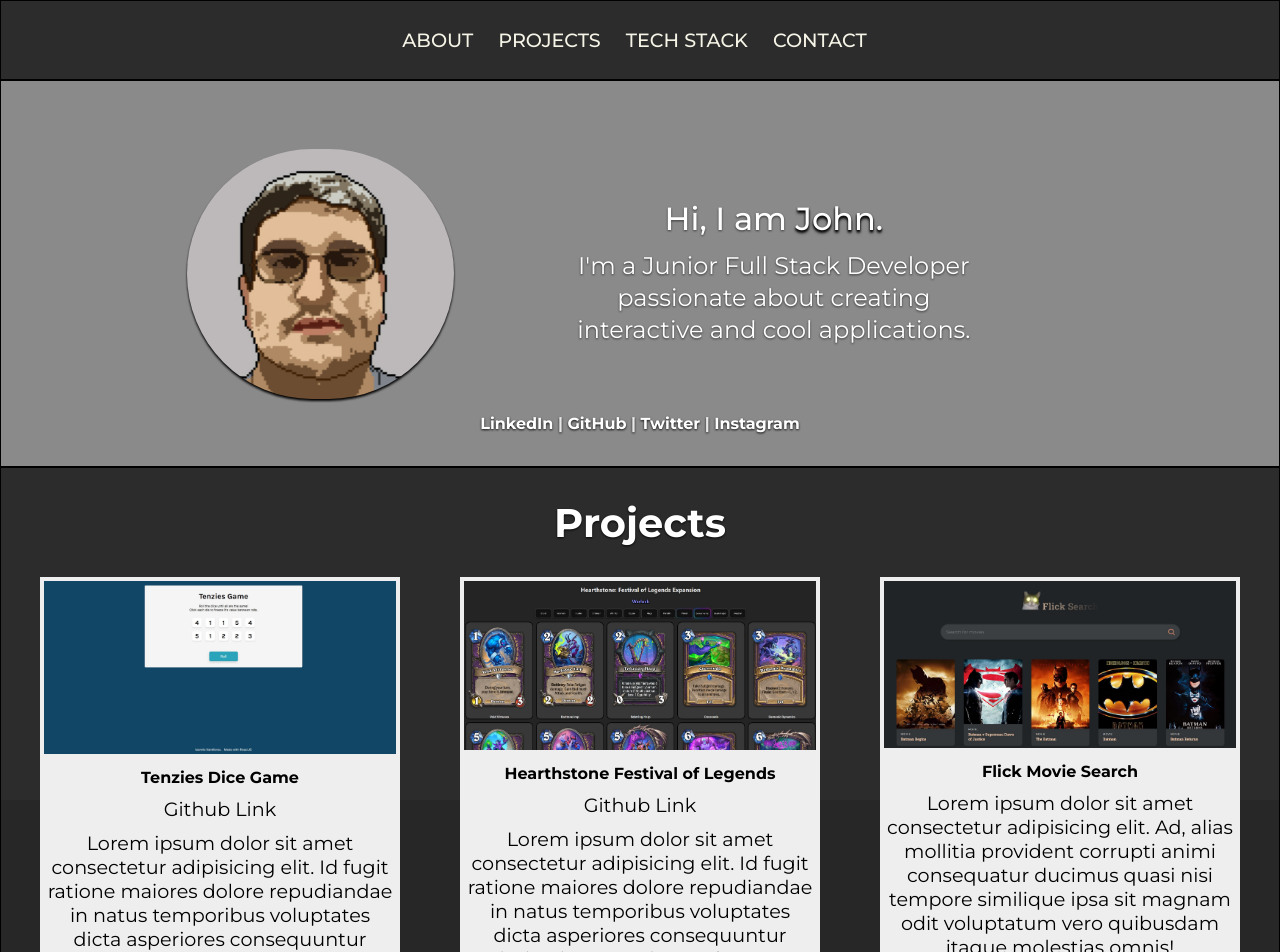
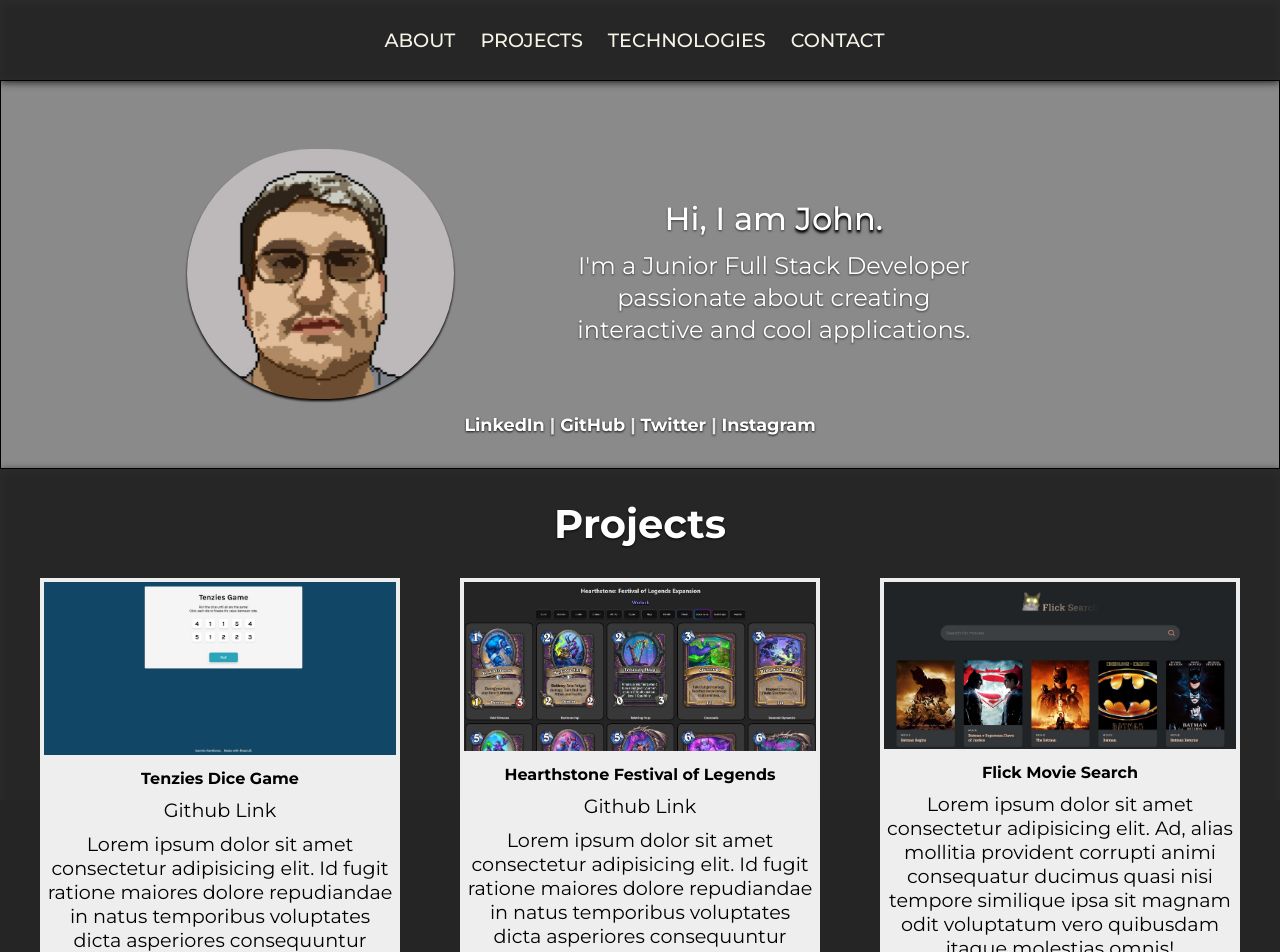
Before and after one commit to ondairos/portfolio, a React (Vite) app: page / in a window 1280 px wide. Shown: the top 952 px of the page. Built offline with nearby package versions, Linux system fonts and the light colour scheme.

Commit message:
removed borders

```diff
--- a/src/App.css
+++ b/src/App.css
@@ -30,9 +30,9 @@
   height: 80px;
   background-color: rgba(40, 40, 40, 0.95);
   display: flex;
-  border: 1px black solid;
   position: relative;
   /* z-index: 1; */
+  filter: drop-shadow(0px 2px 4px rgba(0, 0, 0, 0.9));
 }
 
 .navMenu {
@@ -123,7 +123,7 @@
 }
 
 .section1_socials_l {
-  font-size: 1rem;
+  font-size: 1.1rem;
   font-weight: bold;
   filter: drop-shadow(0px 1px 1px rgba(0, 0, 0, 0.9));
 }
@@ -134,7 +134,7 @@
 
 .section1_linkedin:hover {
   transform: scale(1.2);
-  transition: ease-in 0.2s;
+  transition: ease-out 0.2s;
   color: #3081d2;
 }
 
@@ -182,7 +182,7 @@
   width: 100%;
   height: auto;
   background-color: rgba(40, 40, 40, 0.95);
-  border: 1px black solid;
+  filter: drop-shadow(0px 2px 4px rgba(0, 0, 0, 0.9));
 }
 .sect2_container {
   display: flex;
@@ -242,7 +242,6 @@
   width: 100%;
   height: auto;
   background-color: rgb(151, 151, 151);
-  border: 1px black solid;
 }
 
 .section3 h1 {
@@ -437,7 +436,7 @@
   width: 100%;
   height: auto;
   background-color: rgba(40, 40, 40, 0.95);
-  border: 1px black solid;
+  filter: drop-shadow(0px 2px 4px rgba(0, 0, 0, 0.9));
 }
 
 section {
--- a/src/components/NavBar.tsx
+++ b/src/components/NavBar.tsx
@@ -7,7 +7,7 @@ const NavBar = () => {
       <nav id="navId" className="navMenu">
         <a href="#sect1">About</a>
         <a href="#sect2">Projects</a>
-        <a href="#sect3">Tech Stack</a>
+        <a href="#sect3">Technologies</a>
         <a href="#sect4">Contact</a>
         <div className="dot"></div>
       </nav>
```
